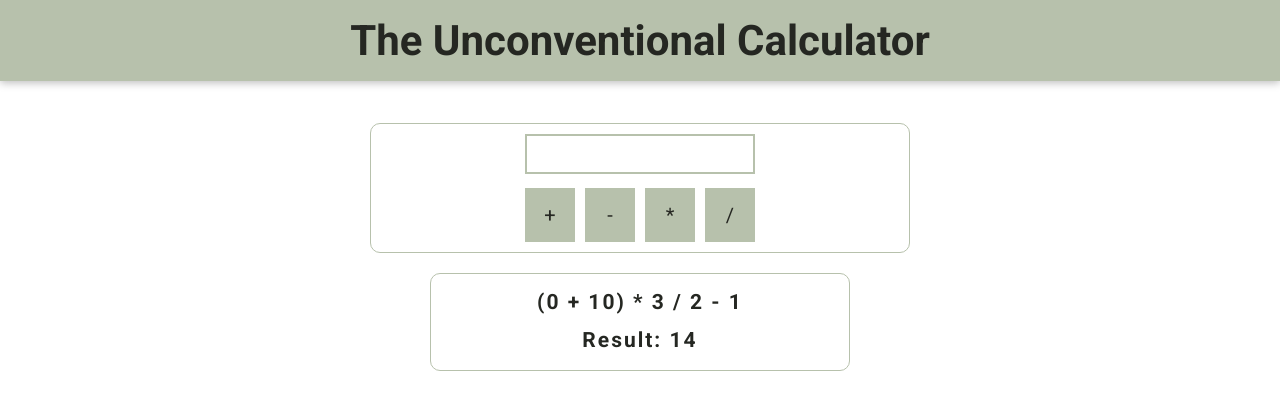
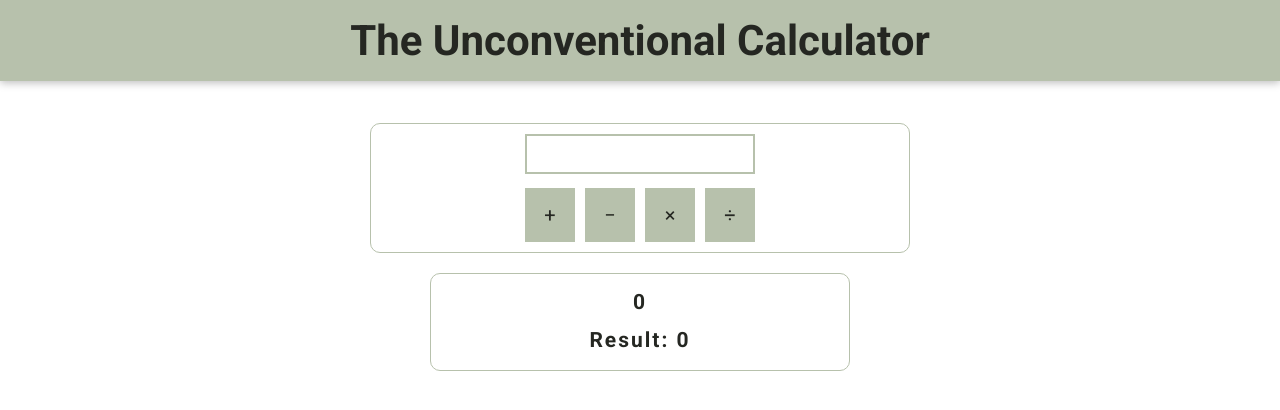
Before and after one commit to molinarijess/01-calculator-js, a plain HTML site: page index.html in a window 1280 px wide. Drawn offline with Linux system fonts and the light colour scheme.

Commit message:
updated html and js

```diff
--- a/index.html
+++ b/index.html
@@ -16,10 +16,10 @@
     <section id="calculator">
       <input type="number" id="input-number" title="number" />
       <div id="calc-actions">
-        <button type="button" id="btn-add">+</button>
-        <button type="button" id="btn-subtract">-</button>
-        <button type="button" id="btn-multiply">*</button>
-        <button type="button" id="btn-divide">/</button>
+        <button type="button" id="btn-add">&plus;</button>
+        <button type="button" id="btn-subtract">&minus;</button>
+        <button type="button" id="btn-multiply">&times;</button>
+        <button type="button" id="btn-divide">&divide;</button>
       </div>
     </section>
     <section id="results">
--- a/js/app.js
+++ b/js/app.js
@@ -1,7 +1,9 @@
 const defaultResult = 0;
 let currentResult = defaultResult;
-currentResult = ((currentResult + 10) * 3) / 2 - 1;
 
-let calculationDescription = `(${defaultResult} + 10) * 3 / 2 - 1`;
+function add() {
+  currentResult = currentResult + userInput.value;
+  outputResult(currentResult, "");
+}
 
-outputResult(currentResult, calculationDescription);
+addBtn.addEventListener("click", add);
```
